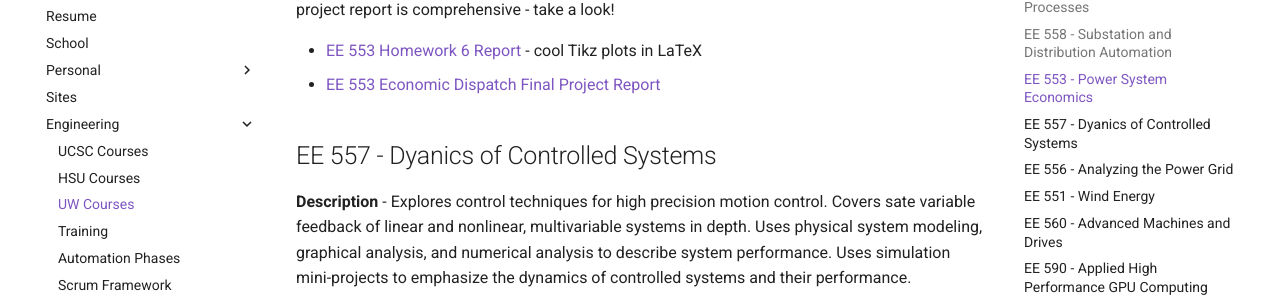
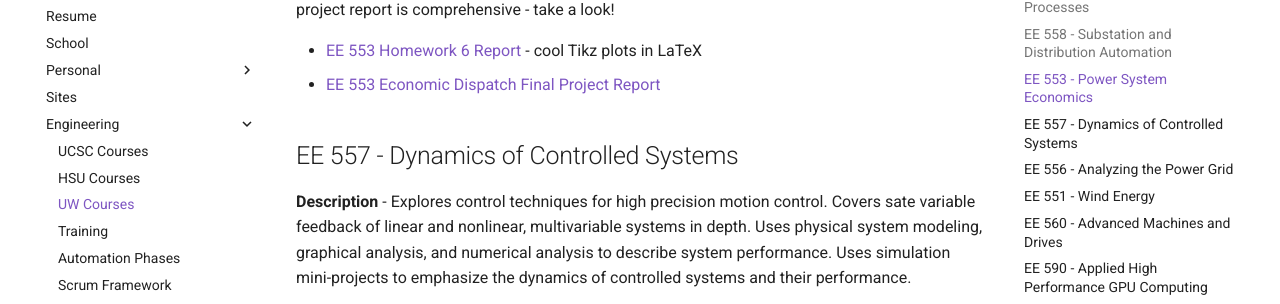
Before and after one commit to eukota/eukota.github.io, an MkDocs documentation site: the page built from docs/engineering/uw_courses.md, in a window 1280 px wide and 900 px high, scrolled down 1159 px. Shown: the part 119-423 px from the top of the window. Built offline with MkDocs 1.6.1 and Material for MkDocs 9.7.7, drawn with Linux system fonts in a browser that asks for light colours.

Commit message:
Fixed a typo.

```diff
--- a/docs/engineering/uw_courses.md
+++ b/docs/engineering/uw_courses.md
@@ -27,7 +27,7 @@ I completed an MSEE at the [University of Washington](https://uw.edu/) from the
 * [EE 553 Homework 6 Report](uw/EE553/Darrell_UW_EE553_HW6.pdf) - cool Tikz plots in LaTeX
 * [EE 553 Economic Dispatch Final Project Report](uw/EE553/Darrell_UW_EE553_EconomicDispatch_FinalReport.pdf)
 
-## EE 557 - Dyanics of Controlled Systems
+## EE 557 - Dynamics of Controlled Systems
 
 **Description** - Explores control techniques for high precision motion control. Covers sate variable feedback of linear and nonlinear, multivariable systems in depth. Uses physical system modeling, graphical analysis, and numerical analysis to describe system performance. Uses simulation mini-projects to emphasize the dynamics of controlled systems and their performance.
 
```
